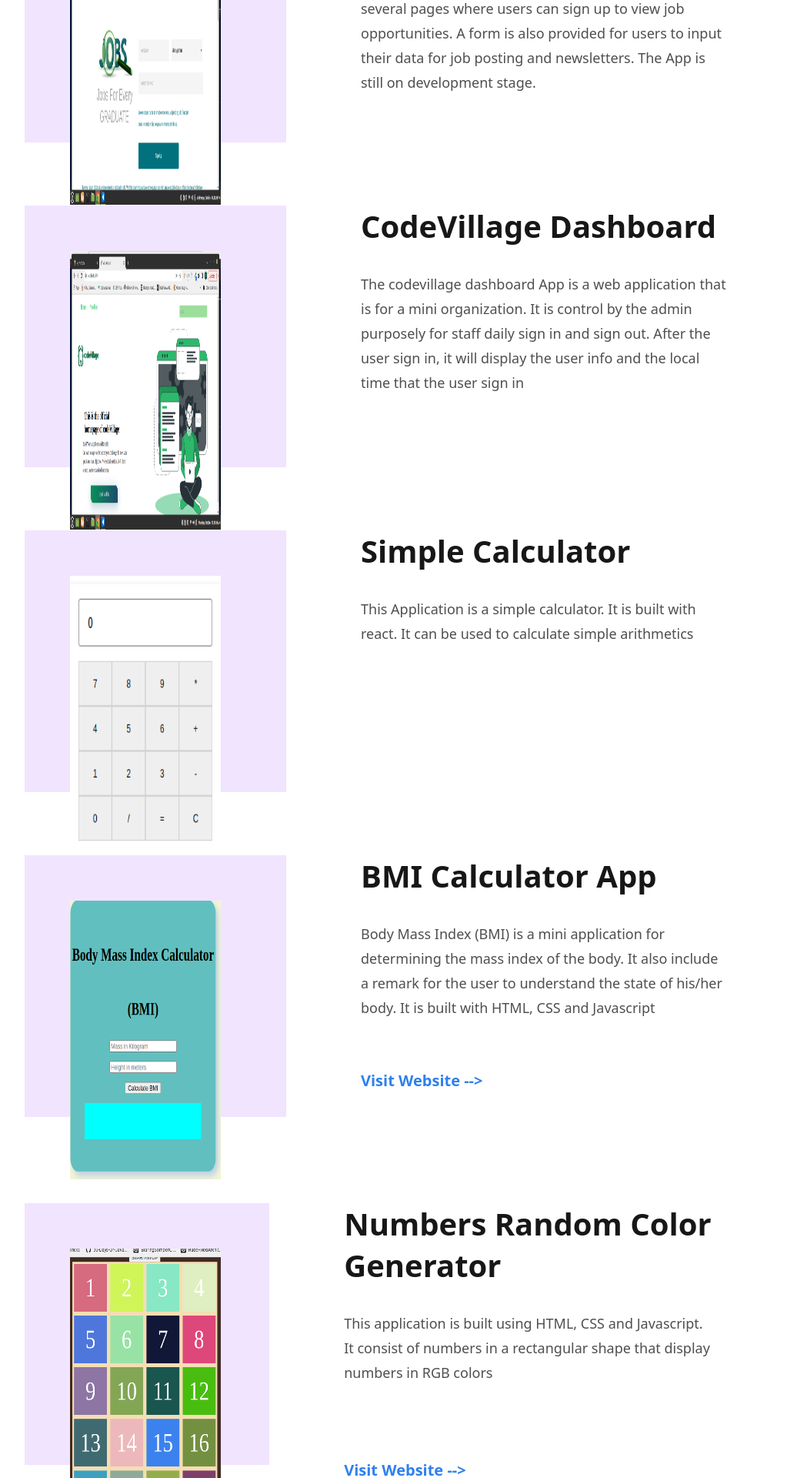
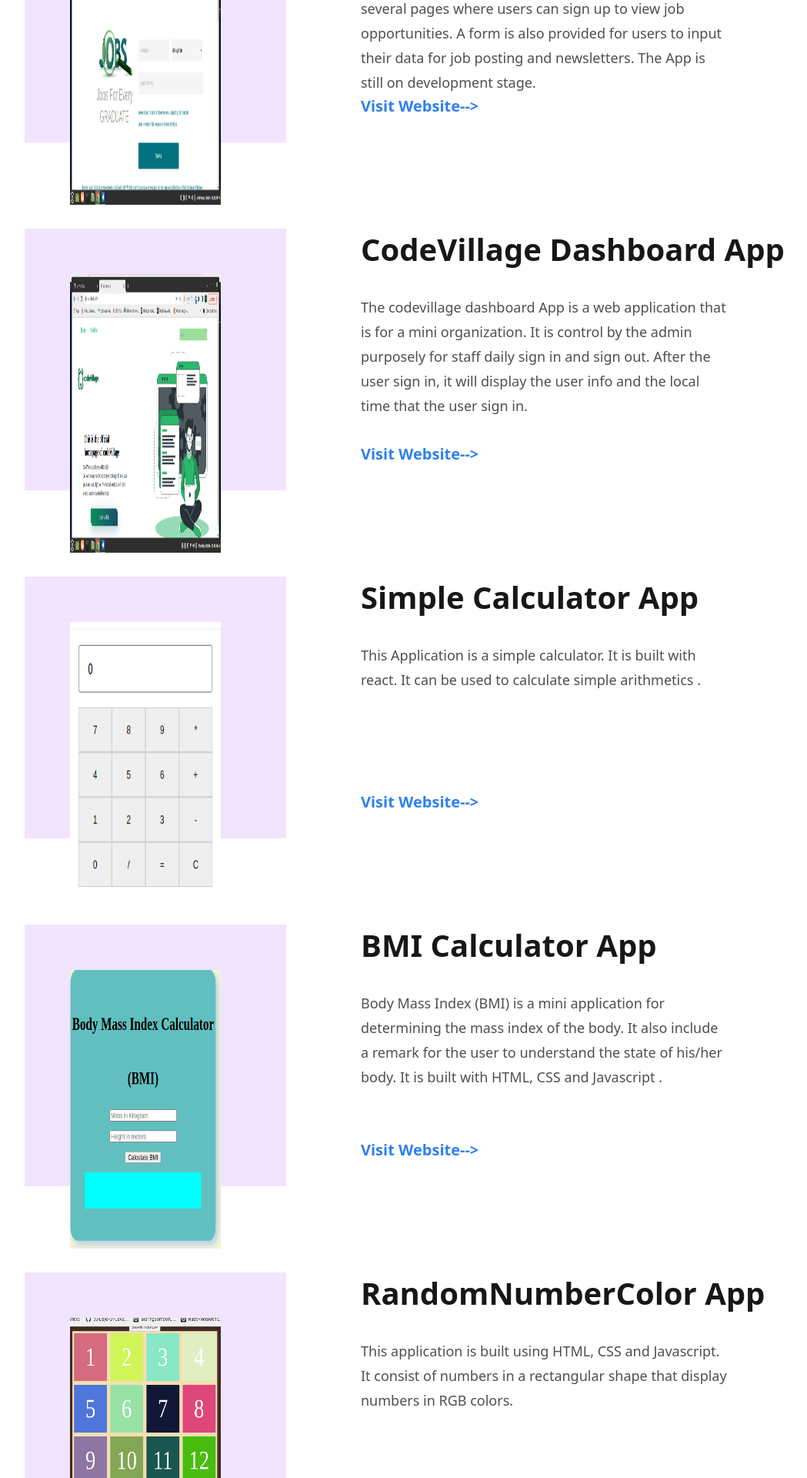
Before and after one commit to Tade77/Pro_Porfolio, a React (Vite) app: page / in a window 1280 px wide. Shown: the part 1440-3360 px from the top of the page at 77% size, without its empty margins (185-1234 px from the left). Built offline with nearby package versions, Linux system fonts and the light colour scheme.

Commit message:
new update

```diff
--- a/src/Components/Atoms/Data/Data.js
+++ b/src/Components/Atoms/Data/Data.js
@@ -1,40 +1,39 @@
-import React from "react";
-import { Link } from "react-router-dom";
-
-export const datas = [
-  {
-    id: 1,
-    image: "/jobweb.png",
-    title: "JobSearch App",
-    article: `This App is built purposely for users to search for job opportunities based on their area interest. It consist of several pages where users can sign up to view job opportunities. A form is also provided for users to input their data for job posting and newsletters. The App is still on development stage.`,
-    connect: "",
-  },
-  {
-    id: 2,
-    image: "/CVdashboard.png",
-    title: "CodeVillage Dashboard",
-    article: `The codevillage dashboard App is a web application that is for a mini organization. It is control by the admin purposely for staff daily sign in and sign out. After the user sign in, it will display the user info and the local time that the user sign in`,
-    connect: "",
-  },
-  {
-    id: 3,
-    image: "/calc.png",
-    title: "Simple Calculator",
-    article: `This Application is a simple calculator. It is built with react. It can be used to calculate simple arithmetics `,
-    connect: "",
-  },
-  {
-    id: 4,
-    image: "/BMI.png",
-    title: "BMI Calculator App",
-    article: `Body Mass Index (BMI) is a mini application for determining the mass index of the body. It also include a remark for the user to understand the state of his/her body. It is built with HTML, CSS and Javascript`,
-    connect: "Visit Website -->",
-  },
-  {
-    id: 5,
-    image: "/java.png",
-    title: "Numbers Random Color Generator",
-    article: `This application is built using HTML, CSS and Javascript. It consist of numbers in a rectangular shape that display numbers in RGB colors`,
-    connect: "Visit Website -->",
-  },
-];
+// import React from "react";
+// const txt = "Visit Website --&gt;";
+// export const datas = [
+//   {
+//     id: 1,
+//     image: "/jobweb.png",
+//     title: "JobSearch App",
+//     article: `This App is built purposely for users to search for job opportunities based on their area interest. It consist of several pages where users can sign up to view job opportunities. A form is also provided for users to input their data for job posting and newsletters. The App is still on development stage.`,
+//     connect: "Visit Website -->",
+//   },
+//   {
+//     id: 2,
+//     image: "/CVdashboard.png",
+//     title: "CodeVillage Dashboard",
+//     article: `The codevillage dashboard App is a web application that is for a mini organization. It is control by the admin purposely for staff daily sign in and sign out. After the user sign in, it will display the user info and the local time that the user sign in`,
+//     connect: ""
+//   },
+//   {
+//     id: 3,
+//     image: "/calc.png",
+//     title: "Simple Calculator",
+//     article: `This Application is a simple calculator. It is built with react. It can be used to calculate simple arithmetics `,
+//     connect: "Visit Website -->",
+//   },
+//   {
+//     id: 4,
+//     image: "/BMI.png",
+//     title: "BMI Calculator App",
+//     article: `Body Mass Index (BMI) is a mini application for determining the mass index of the body. It also include a remark for the user to understand the state of his/her body. It is built with HTML, CSS and Javascript`,
+//     connect: "Visit Website -->",
+//   },
+//   {
+//     id: 5,
+//     image: "/java.png",
+//     title: "Numbers Random Color Generator",
+//     article: `This application is built using HTML, CSS and Javascript. It consist of numbers in a rectangular shape that display numbers in RGB colors`,
+//     connect: "Visit Website -->",
+//   },
+// ];
--- /dev/null
+++ b/src/Components/Organisms/Bmi/BmiCal.jsx
@@ -0,0 +1,28 @@
+import React from "react";
+import Image from "../../Atoms/Image";
+
+const BmiCal = () => {
+  return (
+    <div>
+      <div className="project">
+        <aside className="project__image">
+          <Image src="/BMI.png" customClass={`project__pics`} />
+        </aside>
+        <aside className="project__description">
+          <p className="project__title">BMI Calculator App</p>
+          <p className="project__article">
+            Body Mass Index (BMI) is a mini application for determining the mass
+            index of the body. It also include a remark for the user to
+            understand the state of his/her body. It is built with HTML, CSS and
+            Javascript .
+          </p>
+          <a href="https://twitter.com/code77">
+            <p className="connect__btn">Visit Website--&gt;</p>
+          </a>
+        </aside>
+      </div>
+    </div>
+  );
+};
+
+export default BmiCal;
--- /dev/null
+++ b/src/Components/Organisms/CV/Cv.jsx
@@ -0,0 +1,28 @@
+import React from "react";
+import Image from "../../Atoms/Image";
+
+const Cv = () => {
+  return (
+    <div>
+      <div className="project">
+        <aside className="project__image">
+          <Image src="/CVdashboard.png" customClass={`project__pics`} />
+        </aside>
+        <aside className="project__description">
+          <p className="project__title">CodeVillage Dashboard App</p>
+          <p className="project__article">
+            The codevillage dashboard App is a web application that is for a
+            mini organization. It is control by the admin purposely for staff
+            daily sign in and sign out. After the user sign in, it will display
+            the user info and the local time that the user sign in.
+          </p>
+          <a href="https://twitter.com/code77">
+            <p className="connect__btn">Visit Website--&gt;</p>
+          </a>
+        </aside>
+      </div>
+    </div>
+  );
+};
+
+export default Cv;
--- /dev/null
+++ b/src/Components/Organisms/Calculator/Calculator.jsx
@@ -0,0 +1,26 @@
+import React from "react";
+import Image from "../../Atoms/Image";
+
+const Calculator = () => {
+  return (
+    <div>
+      <div className="project">
+        <aside className="project__image">
+          <Image src="/calc.png" customClass={`project__pics`} />
+        </aside>
+        <aside className="project__description">
+          <p className="project__title">Simple Calculator App</p>
+          <p className="project__article">
+            This Application is a simple calculator. It is built with react. It
+            can be used to calculate simple arithmetics .
+          </p>
+          <a href="https://twitter.com/code77">
+            <p className="connect__btn">Visit Website--&gt;</p>
+          </a>
+        </aside>
+      </div>
+    </div>
+  );
+};
+
+export default Calculator;
--- /dev/null
+++ b/src/Components/Organisms/JobApp/JobSearch.jsx
@@ -0,0 +1,27 @@
+import React from "react";
+import Image from "../../Atoms/Image";
+
+const JobSearch = () => {
+  return (
+    <div className="project">
+      <aside className="project__image">
+        <Image src="/public/jobweb.png" customClass={`project__pics`} />
+      </aside>
+      <aside className="project__description">
+        <p className="project__title">JobSearch App</p>
+        <p className="project__article">
+          This App is built purposely for users to search for job opportunities
+          based on their area interest. It consist of several pages where users
+          can sign up to view job opportunities. A form is also provided for
+          users to input their data for job posting and newsletters. The App is
+          still on development stage.
+        </p>
+        <a href="https://twitter.com/code77">
+          <p className="connect__btn">Visit Website--&gt;</p>
+        </a>
+      </aside>
+    </div>
+  );
+};
+
+export default JobSearch;
--- a/src/Components/Organisms/Projects/Projects.jsx
+++ b/src/Components/Organisms/Projects/Projects.jsx
@@ -1,20 +1,19 @@
 import React from "react";
-import Image from "../../Atoms/Image";
-import { Link } from "react-router-dom";
+import BmiCal from "../Bmi/BmiCal";
+import Calculator from "../Calculator/Calculator";
+import Cv from "../CV/Cv";
+import JobSearch from "../JobApp/JobSearch";
+import RandomNum from "../Rgb/RandomNum";
+
 import "./Projects.scss";
-const Projects = ({ id, image, title, article, connect }) => {
+const Projects = () => {
   return (
-    <div className="project">
-      <aside className="project__image">
-        <Image src={image} customClass={`project__pics`} />
-      </aside>
-      <aside className="project__description">
-        <p className="project__title">{title}</p>
-        <p className="project__article">{article}</p>
-        <Link to="">
-          <p className="connect__btn">{connect}</p>
-        </Link>
-      </aside>
+    <div>
+      <JobSearch />
+      <Cv />
+      <Calculator />
+      <BmiCal />
+      <RandomNum />
     </div>
   );
 };
--- /dev/null
+++ b/src/Components/Organisms/Rgb/RandomNum.jsx
@@ -0,0 +1,27 @@
+import React from "react";
+import Image from "../../Atoms/Image";
+
+const RandomNum = () => {
+  return (
+    <div>
+      <div className="project">
+        <aside className="project__image">
+          <Image src="/java.png" customClass={`project__pics`} />
+        </aside>
+        <aside className="project__description">
+          <p className="project__title">RandomNumberColor App</p>
+          <p className="project__article">
+            This application is built using HTML, CSS and Javascript. It consist
+            of numbers in a rectangular shape that display numbers in RGB
+            colors.
+          </p>
+          <a href="https://twitter.com/code77">
+            <p className="connect__btn">Visit Website--&gt;</p>
+          </a>
+        </aside>
+      </div>
+    </div>
+  );
+};
+
+export default RandomNum;
--- a/src/Pages/Home.jsx
+++ b/src/Pages/Home.jsx
@@ -1,5 +1,4 @@
 import React from "react";
-import { datas } from "../Components/Atoms/Data/Data";
 import PageLayout from "../Components/Template/PageLayout";
 import Contact_Btn from "../Components/Molecules/InfoButton/Contact_Btn";
 import MyIntro from "../Components/Molecules/MyIntro/MyIntro";
@@ -14,9 +13,10 @@ const Home = ({ handleToggle, theme }) => {
       <MyIntro />
       <AboutMe />
       <Intro />
-      {datas.map((data, id) => (
+      <Projects />
+      {/* {datas.map((data, id) => (
         <Projects key={id} {...data} />
-      ))}
+      ))} */}
       <Contact_Btn />
       <Social_Icons />
     </PageLayout>
```
Also changed, not shown: src/Components/Organisms/JobApp/JobSearhStyle.scss (added).
